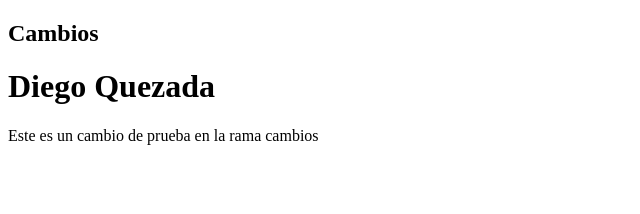
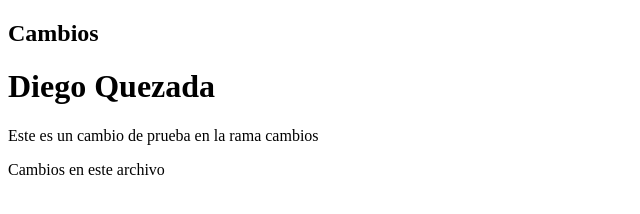
Before and after one commit to dqezada5/cafeteria, a plain HTML site: page index.html in a window 1280 px wide. Shown: the whole page, without its empty margins (0-640 px from the left). Drawn offline with Linux system fonts and the light colour scheme.

Commit message:
Agregamos texto en el index

```diff
--- a/index.html
+++ b/index.html
@@ -14,6 +14,7 @@
     </div>
     <footer>
         <p>Este es un cambio de prueba en la rama cambios</p>
+        <p>Cambios en este archivo</p>
     </footer>
 </body>
 </html>
```
